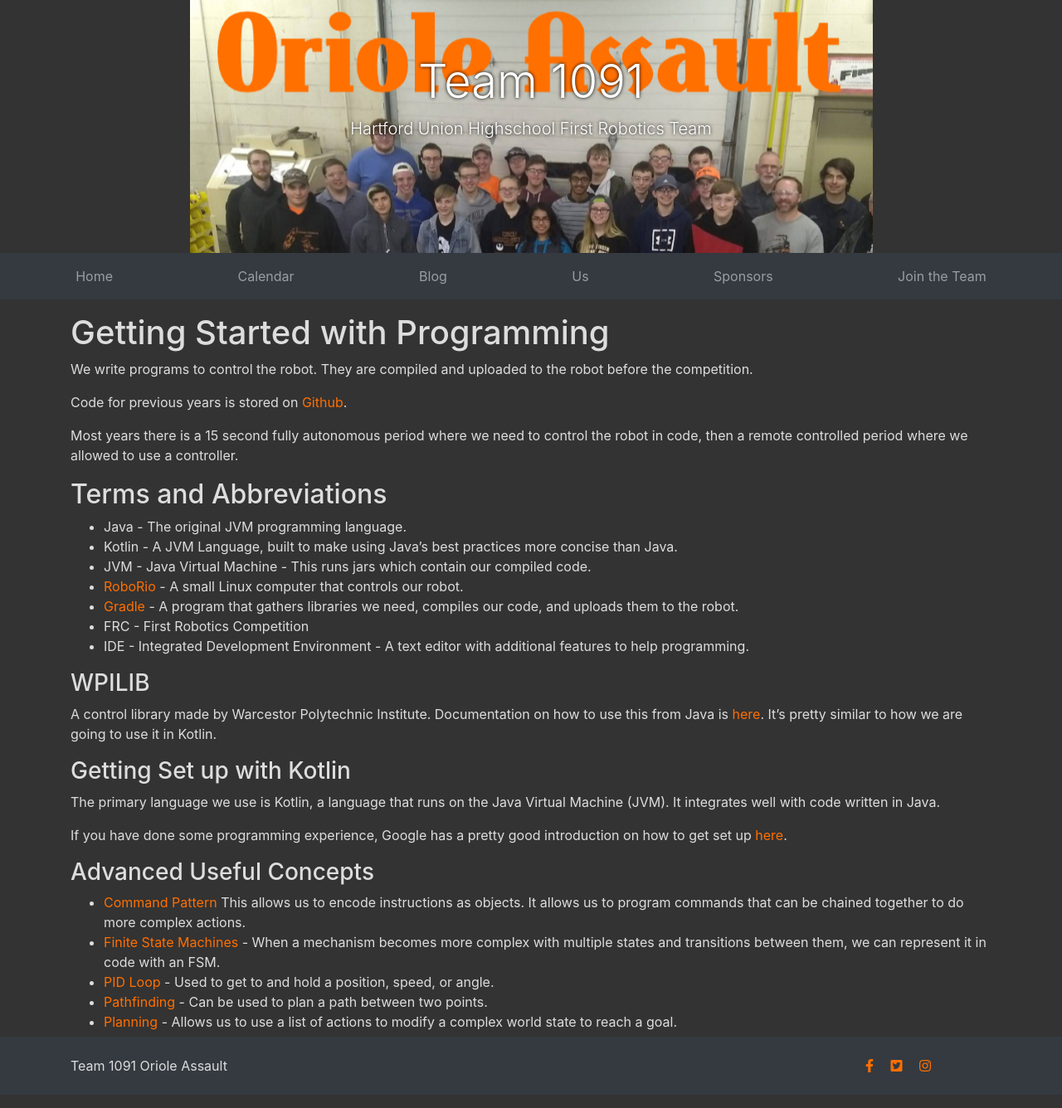
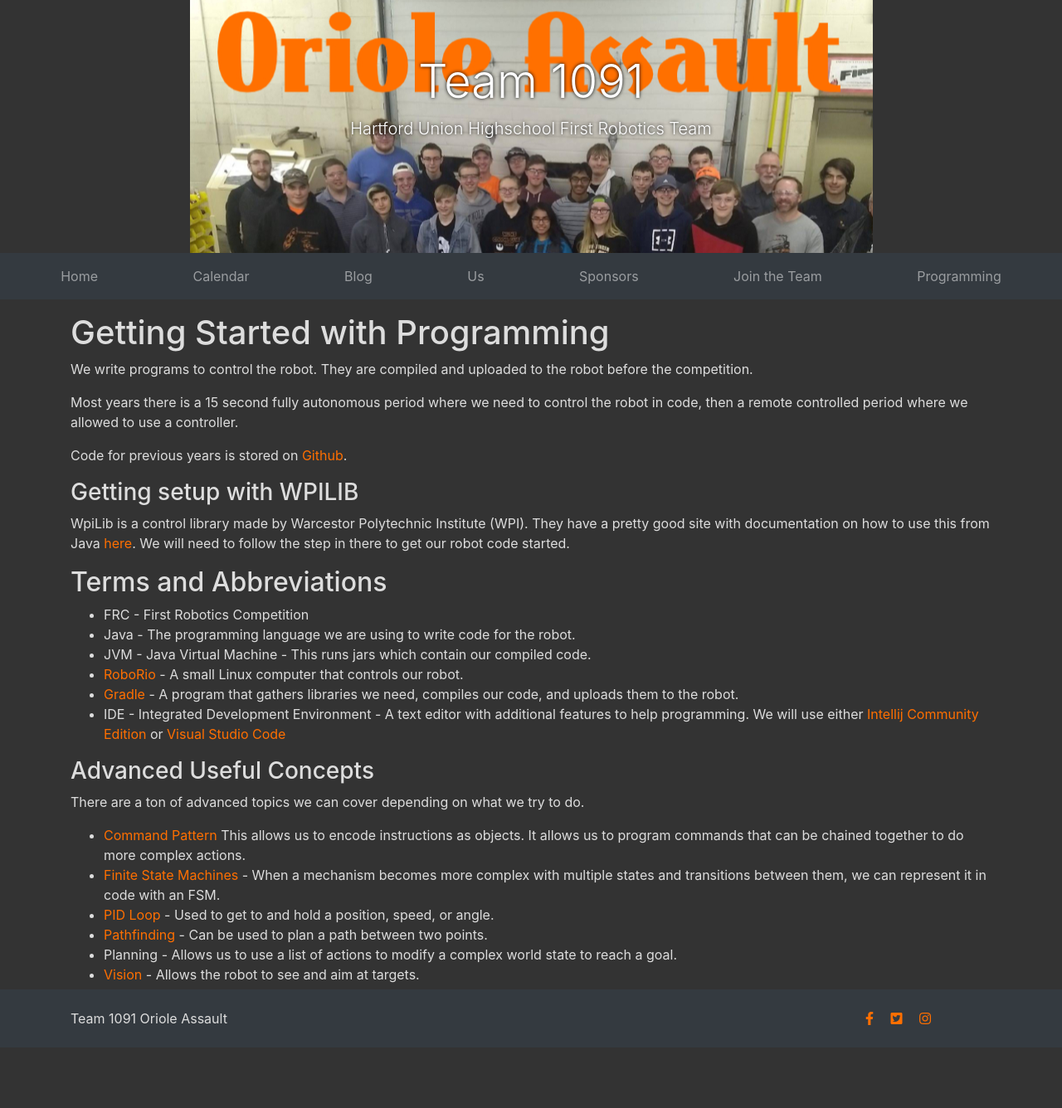
Before and after one commit to Team1091/team1091.github.io, a Jekyll site: the page built from programming.md, in a window 1280 px wide. Shown: the whole page at 83% size. Built offline with Jekyll 4.4.1, drawn with Linux system fonts in a browser that asks for light colours; nearby versions of some CDN libraries; our own code applies the rules of GitHub Pages for plain Markdown files; after the commit the page ends 1279 px from its top, so only the background shows below that.

Commit message:
Adding a programming tab for programming resources.

```diff
--- a/_layouts/default.html
+++ b/_layouts/default.html
@@ -45,6 +45,9 @@
                 <li class="nav-item">
                     <a class="nav-link" href="/join">Join the Team</a>
                 </li>
+                <li class="nav-item">
+                    <a class="nav-link" href="/programming">Programming</a>
+                </li>
             </ul>
         </div>
     </nav>
--- a/programming.md
+++ b/programming.md
@@ -5,39 +5,32 @@ title: Programming
 
 We write programs to control the robot.  They are compiled and uploaded to the robot before the competition.
 
-Code for previous years is stored on [Github](https://github.com/team1091).
-
 Most years there is a 15 second fully autonomous period where we need to control the robot in code, then a remote controlled
 period where we allowed to use a controller.
 
+Code for previous years is stored on [Github](https://github.com/team1091).
+
+### Getting setup with WPILIB
+WpiLib is a control library made by Warcestor Polytechnic Institute (WPI).  They have a pretty good site with documentation on how to use this from Java
+[here](https://docs.wpilib.org).  We will need to follow the step in there to get our robot code started.
+
 ## Terms and Abbreviations
-
-* Java - The original JVM programming language.
-* Kotlin - A JVM Language, built to make using Java's best practices more concise than Java.
+* FRC - First Robotics Competition
+* Java - The programming language we are using to write code for the robot.
 * JVM - Java Virtual Machine - This runs jars which contain our compiled code.
 * [RoboRio](https://www.andymark.com/products/ni-roborio) - A small Linux computer that controls our robot.
 * [Gradle](https://gradle.org/) - A program that gathers libraries we need, compiles our code, and uploads them to the robot.
-* FRC - First Robotics Competition
-* IDE - Integrated Development Environment - A text editor with additional features to help programming.
-
-
-### WPILIB
-A control library made by Warcestor Polytechnic Institute.  Documentation on how to use this from Java is
-[here](https://wpilib.screenstepslive.com/s/currentCS/m/java).  It's pretty similar to how we are going to use it in Kotlin.
-
-
-### Getting Set up with Kotlin
-The primary language we use is Kotlin, a language that runs on the Java Virtual Machine (JVM).  It integrates well with code
-written in Java.
-
-If you have done some programming experience, Google has a pretty good introduction on how to get set up [here](https://codelabs.developers.google.com/codelabs/kotlin-bootcamp-introduction/index.html?index=..%2F..index#0).
+* IDE - Integrated Development Environment - A text editor with additional features to help programming.  We will use either [Intellij Community Edition](https://www.jetbrains.com/idea/download/) or [Visual Studio Code](https://code.visualstudio.com/)
 
 
 ### Advanced Useful Concepts
+There are a ton of advanced topics we can cover depending on what we try to do.
+
 * [Command Pattern](https://gameprogrammingpatterns.com/command.html) This allows us to encode instructions as objects.  It allows
  us to program commands that can be chained together to do more complex actions.
 * [Finite State Machines](https://gamedevelopment.tutsplus.com/tutorials/finite-state-machines-theory-and-implementation--gamedev-11867) - When a mechanism
 becomes more complex with multiple states and transitions between them, we can represent it in code with an FSM.
 * [PID Loop](https://frc-pdr.readthedocs.io/en/latest/control/pid_control.html) - Used to get to and hold a position, speed, or angle.
 * [Pathfinding](https://www.redblobgames.com/pathfinding/a-star/introduction.html) - Can be used to plan a path between two points.
-* [Planning](https://github.com/stewsters/kaiju/blob/master/src/main/kotlin/kaiju/plan/Planner.kt) - Allows us to use a list of actions to modify a complex world state to reach a goal.
+* Planning - Allows us to use a list of actions to modify a complex world state to reach a goal.
+* [Vision](https://docs.wpilib.org/en/stable/docs/software/vision-processing/index.html) - Allows the robot to see and aim at targets.
```
